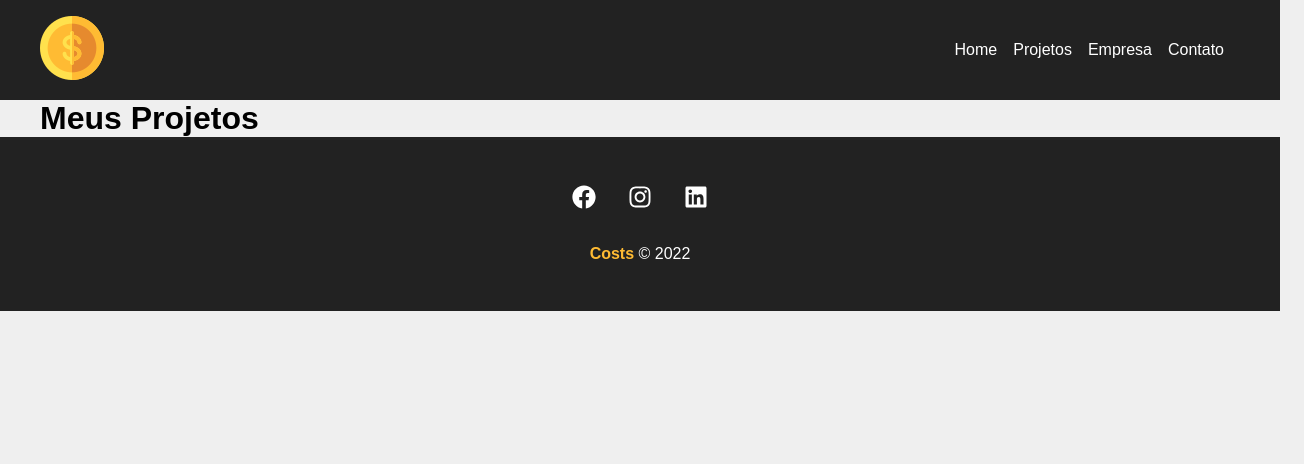
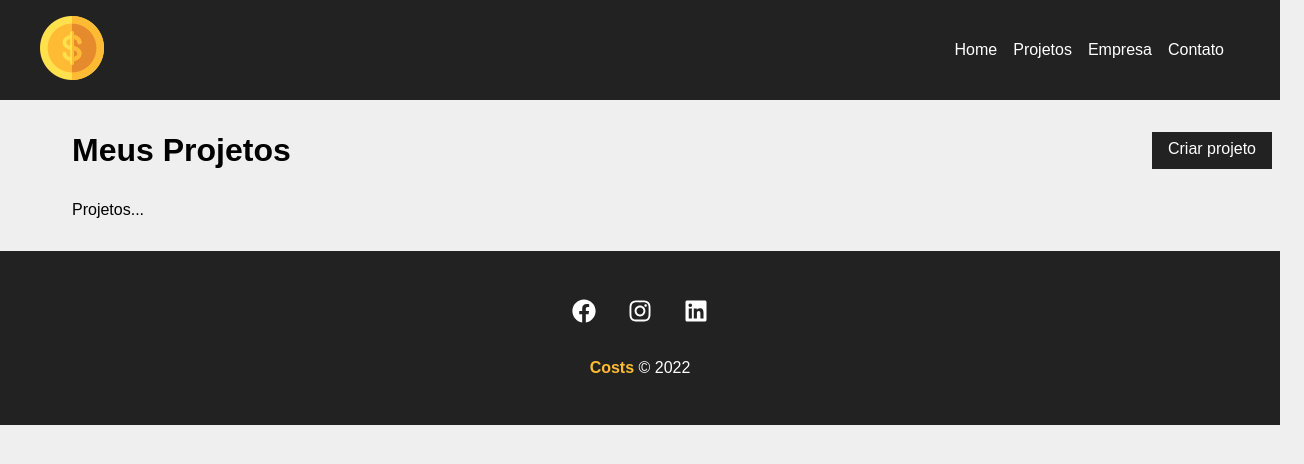
Before and after one commit to andreenakashima/costs, a React (Create React App) app: page /projects in a window 1280 px wide. Shown: the top 464 px of the page, 1304 px wide, since content can reach past the window. Built offline with nearby package versions, Linux system fonts and the light colour scheme.

Commit message:
Criando Dashboard

```diff
--- a/src/components/pages/Projects.js
+++ b/src/components/pages/Projects.js
@@ -1,6 +1,10 @@
 import { useLocation } from "react-router-dom"
 
 import Message from "../layout/Message"
+import Container from '../layout/Container'
+import LinkButton from '../layout/LinkButton'
+
+import styles from './Projects.module.css'
 
 function Projects() {
 
@@ -12,9 +16,15 @@
     console.log(message)
 
     return (
-        <div>
-            <h1>Meus Projetos</h1>
+        <div className={ styles.project_container }>
+            <div className={ styles.title_container }>
+                <h1>Meus Projetos</h1>
+                <LinkButton to="/newproject" text="Criar projeto" />
+            </div>
             { message && <Message type="success" msg={ message } /> }
+            <Container customClass="start">
+                <p>Projetos...</p>
+            </Container>
         </div>
     )
 }
--- /dev/null
+++ b/src/components/pages/Projects.module.css
@@ -0,0 +1,9 @@
+.project_container {
+    padding: 2em;
+}
+
+.title_container {
+    display: flex;
+    justify-content: space-between;
+    margin-bottom: 2em;
+}
```
